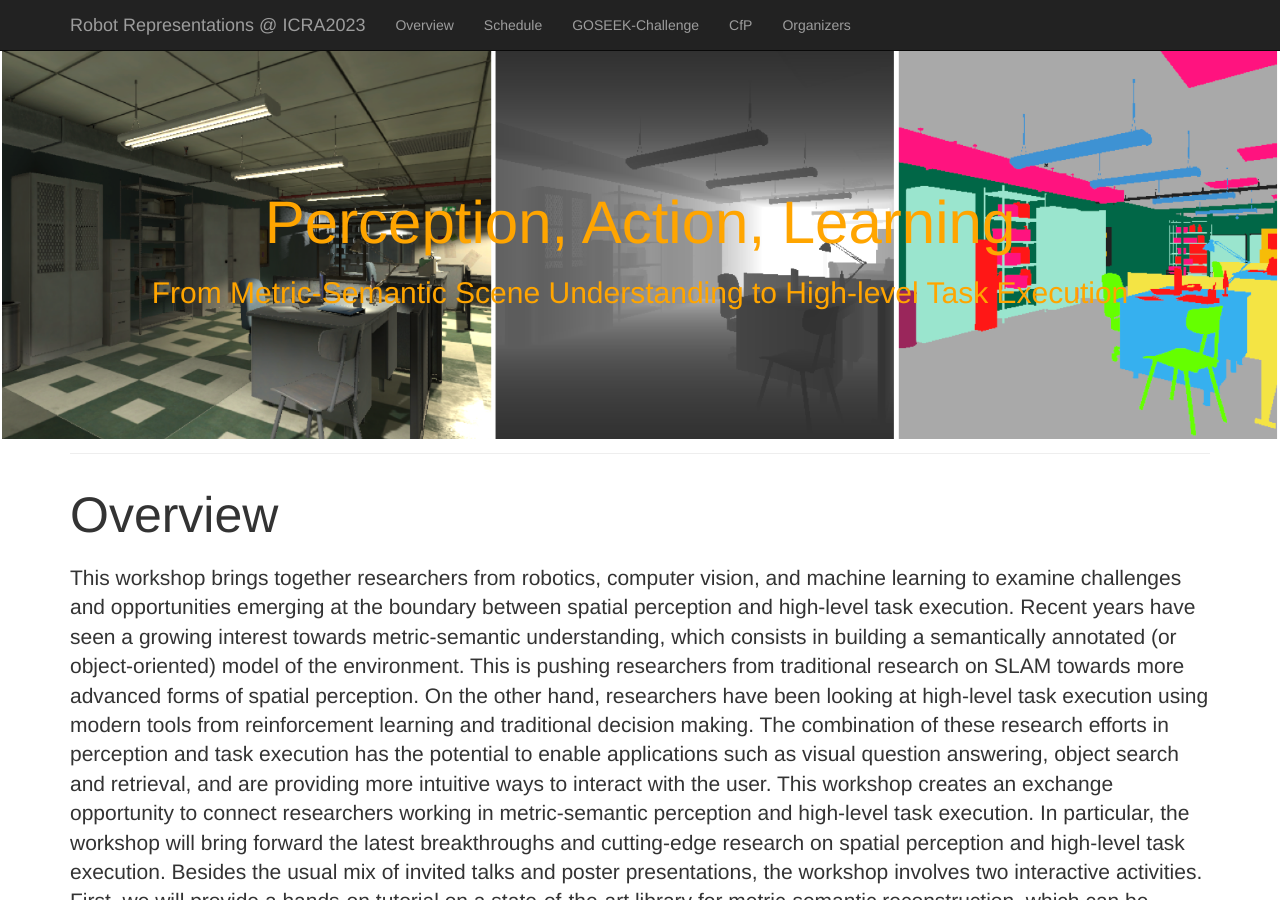
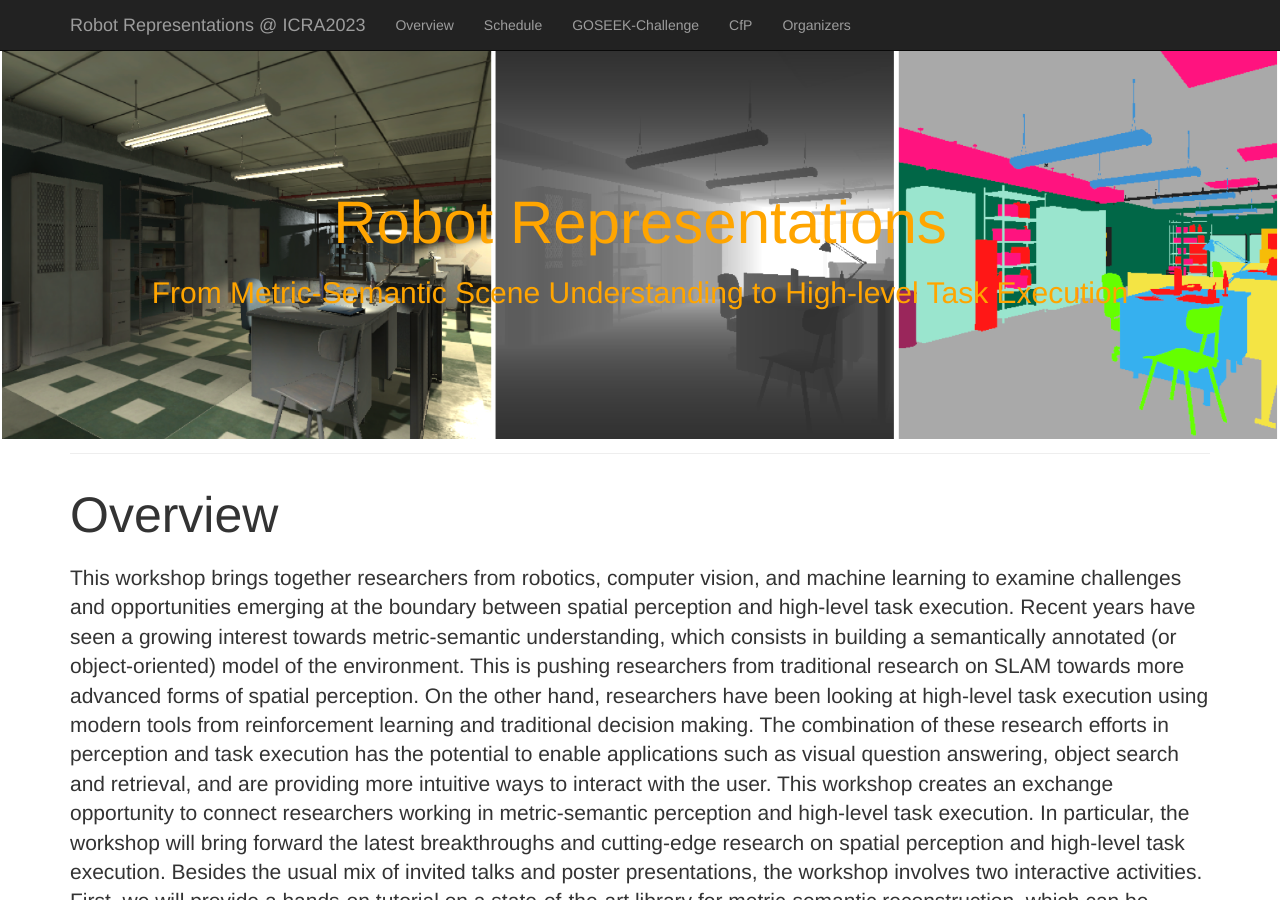
Before and after one commit to MIT-SPARK/robotRepresentations-RSS2023, a Jekyll site: the page built from index.html, in a window 1280 px wide and 900 px high. Built offline with Jekyll 4.4.1, drawn with Linux system fonts in a browser that asks for light colours.

Commit message:
Update title

```diff
--- a/index.html
+++ b/index.html
@@ -1,6 +1,6 @@
 ---
 layout: default
-heading: Perception, Action, Learning
+heading: Robot Representations
 subheading: "From Metric-Semantic Scene Understanding to High-level Task Execution"
 image: "http://placehold.it/800x500"
 ---
```
